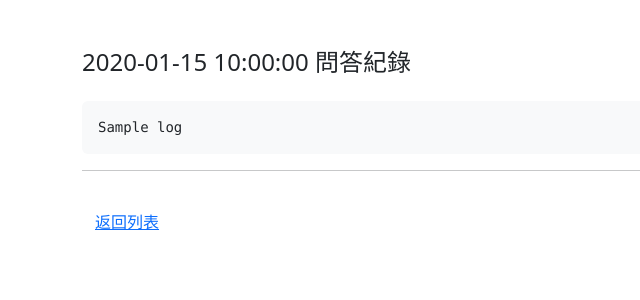
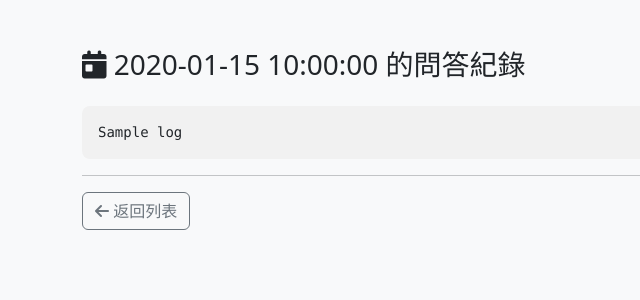
Before and after one commit to yushangming/line_csv_bot, a Flask app: template templates/log_detail.html in a window 1280 px wide. Shown: the top 300 px of the page, without its empty margins (0-640 px from the left). Run offline with Flask 3, Linux system fonts and the light colour scheme; the template is opened without the code that fills it: most values are stand-ins (such as "Sample title", 1, 10 or a date in 2020).

Commit message:
Add files via upload

```diff
--- a/templates/log_detail.html
+++ b/templates/log_detail.html
@@ -2,20 +2,28 @@
 <html lang="zh">
 <head>
   <meta charset="UTF-8">
-  <title>{{ date }} 紀錄</title>
+  <title>{{ title }}</title>
   <link href="https://cdn.jsdelivr.net/npm/bootstrap@5.3.3/dist/css/bootstrap.min.css" rel="stylesheet">
+  <link href="https://cdnjs.cloudflare.com/ajax/libs/font-awesome/6.5.0/css/all.min.css" rel="stylesheet">
   <style>
-    pre { white-space: pre-wrap; word-wrap: break-word; background: #f8f9fa; padding: 1rem; border-radius: 6px; }
+    body { background-color: #f8f9fa; }
+    pre {
+      white-space: pre-wrap;
+      word-wrap: break-word;
+      background: #f1f1f1;
+      padding: 1rem;
+      border-radius: 8px;
+    }
   </style>
 </head>
 <body>
   <div class="container py-5">
-  <h4 class="mb-4">{{ date }} 問答紀錄</h4>
+    <h3 class="mb-4"><i class="fas fa-calendar-day"></i> {{ date }} 的問答紀錄</h3>
     {% for log in logs %}
       <pre>{{ log }}</pre>
       <hr>
     {% endfor %}
-  <a href="/logs" class="btn btn-link mt-3">返回列表</a>
+    <a href="/logs" class="btn btn-outline-secondary"><i class="fas fa-arrow-left"></i> 返回列表</a>
   </div>
 </body>
 </html>
```
Lines whose indentation alone changed are shown as unchanged.
